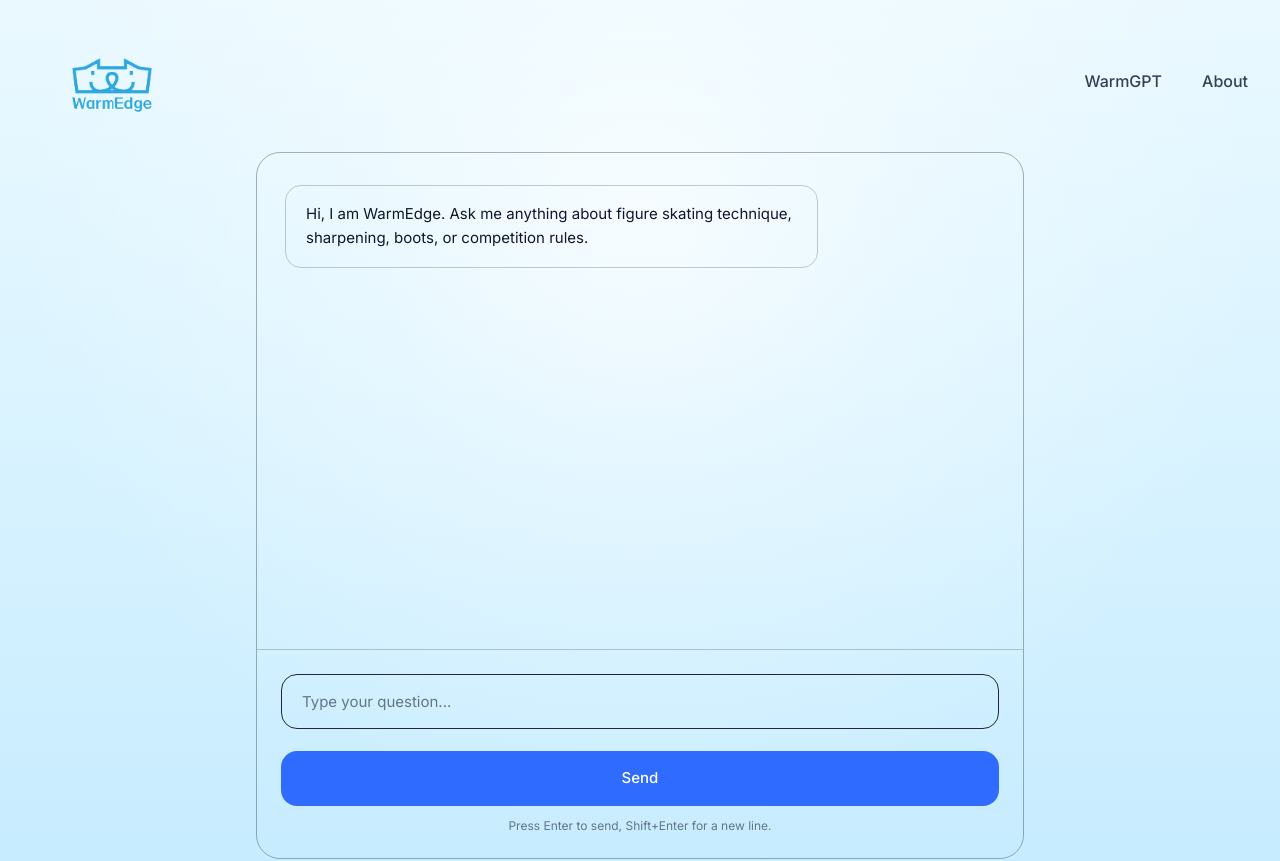
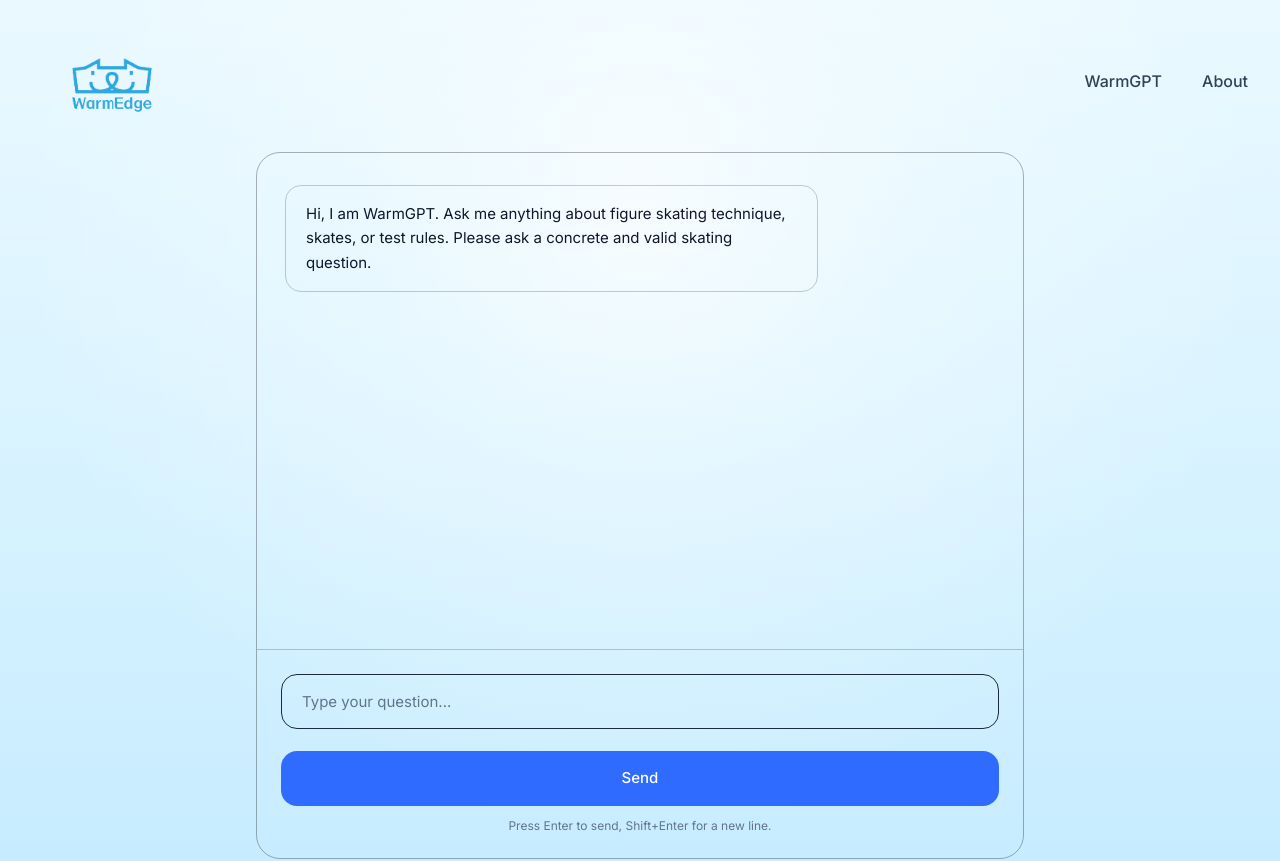
Before and after one commit to charlesl3/warmedge, a Next.js app: page /chat in a window 1280 px wide. Shown: the top 861 px of the page. Built offline with nearby package versions, Linux system fonts and the light colour scheme.

Commit message:
test contents split

```diff
--- a/app/chat/page.tsx
+++ b/app/chat/page.tsx
@@ -34,7 +34,7 @@ export default function ChatPage() {
     {
       role: 'assistant',
       content:
-        'Hi, I am WarmEdge. Ask me anything about figure skating technique, sharpening, boots, or competition rules.',
+        'Hi, I am WarmGPT. Ask me anything about figure skating technique, skates, or test rules. Please ask a concrete and valid skating question.',
     },
   ])
   const [loading, setLoading] = useState(false)
```
